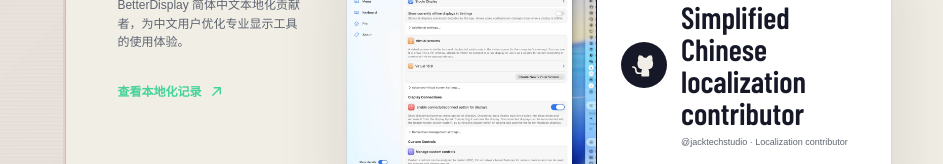
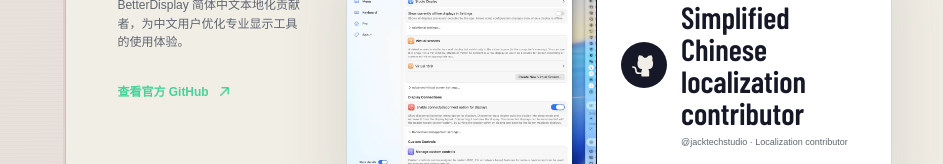
Before and after one commit to jacktechstudio/jackwa-ng, a React (Vite) app: page / in a window 1280 px wide. Shown: the part 2303-2467 px from the top of the page, without its empty margins (337-1280 px from the left). Built offline with nearby package versions, Linux system fonts and the light colour scheme.

Commit message:
fix: link BetterDisplay to official GitHub

```diff
--- a/src/App.jsx
+++ b/src/App.jsx
@@ -616,8 +616,8 @@
               index="04"
               eyebrow="CONTRIBUTION"
               title="产品贡献"
-              link="https://github.com/jacktechstudio/BetterDisplay-localization"
-              linkLabel="查看本地化记录"
+              link="https://github.com/waydabber/BetterDisplay"
+              linkLabel="查看官方 GitHub"
             >
               <p>BetterDisplay 简体中文本地化贡献者，为中文用户优化专业显示工具的使用体验。</p>
             </SectionHeading>
@@ -625,7 +625,7 @@
             <div className="contribution-reveal reveal" style={{ ['--reveal-delay']: '90ms' }}>
               <a
                 className="contribution-card"
-                href="https://github.com/jacktechstudio/BetterDisplay-localization"
+                href="https://github.com/waydabber/BetterDisplay"
                 {...externalProps}
               >
                 <div className="contribution-card__visual">
```
Also changed, not shown: 4 other files (tests, documents, lock files or other folders).
